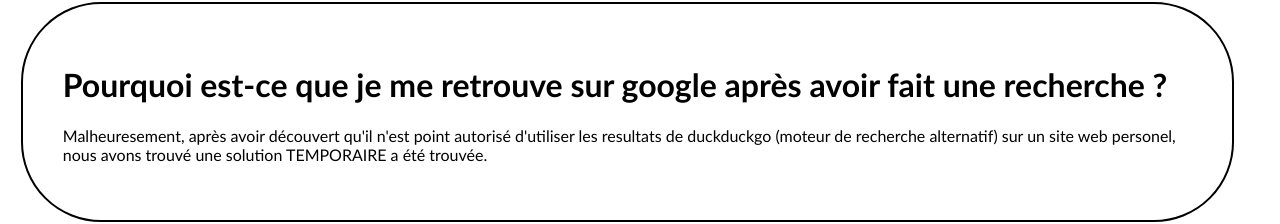
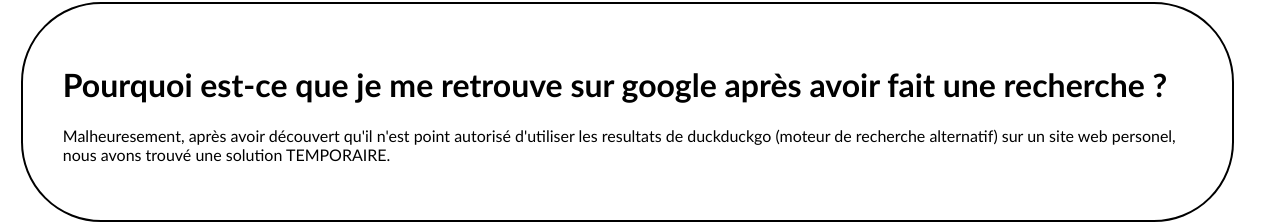
Before and after one commit to pioucraft/new-gougoule.ch, a plain HTML site: page client/index.html in a window 1280 px wide. Shown: the part 1128-1352 px from the top of the page. Drawn offline with Linux system fonts and the light colour scheme.

Commit message:
FIX HTML

```diff
--- a/client/index.html
+++ b/client/index.html
@@ -40,7 +40,7 @@
             </div>
             <div class="after-card">
                 <h1>Pourquoi est-ce que je me retrouve sur google après avoir fait une recherche ?</h1>
-                <p>Malheuresement, après avoir découvert qu'il n'est point autorisé d'utiliser les resultats de duckduckgo (moteur de recherche alternatif) sur un site web personel, nous avons trouvé une solution TEMPORAIRE a été trouvée.</p>
+                <p>Malheuresement, après avoir découvert qu'il n'est point autorisé d'utiliser les resultats de duckduckgo (moteur de recherche alternatif) sur un site web personel, nous avons trouvé une solution TEMPORAIRE.</p>
             </div>
         </div>
     </div>
```
